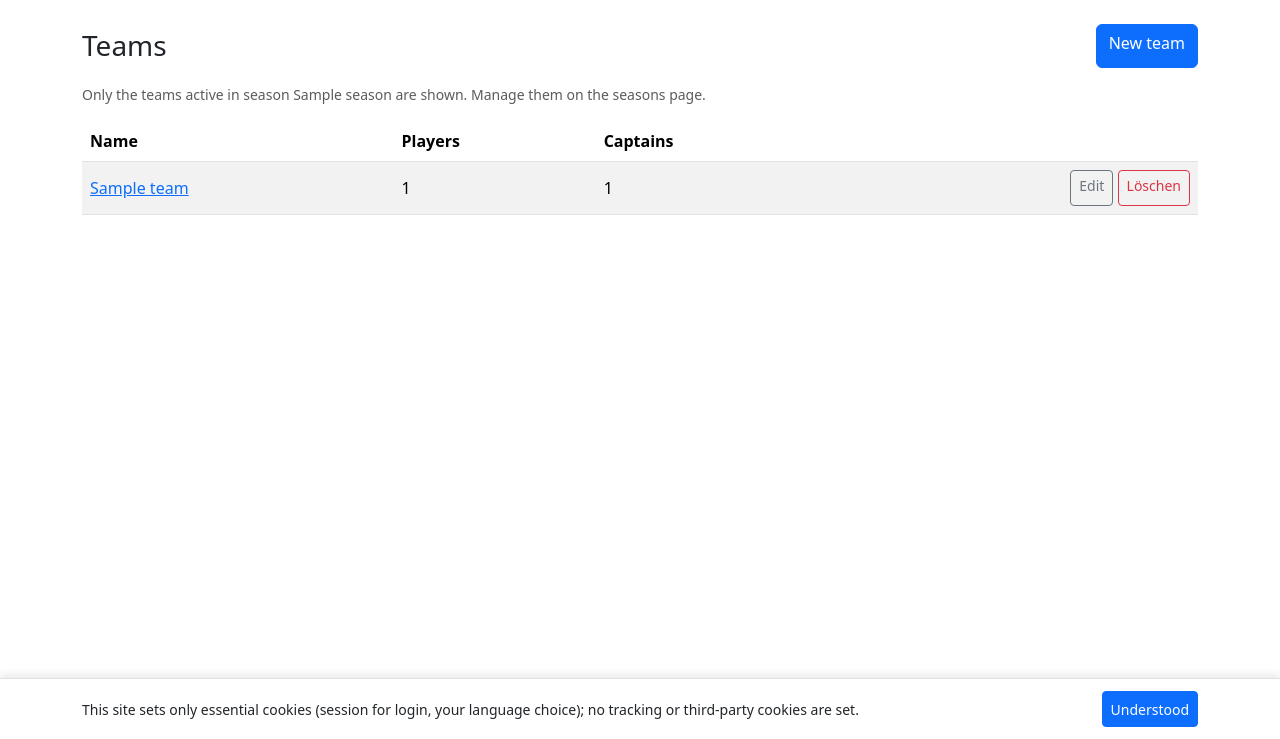
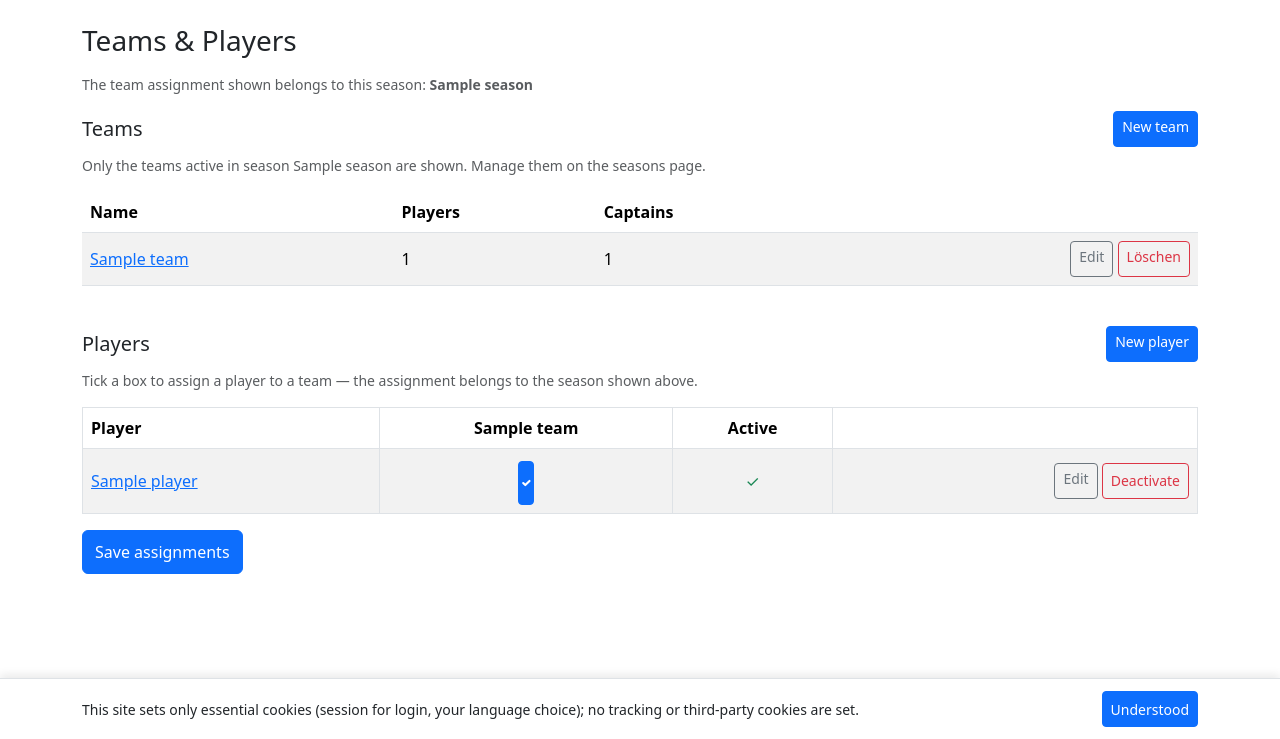
Before and after one commit to reserve85/DartsPenaltySystem, a Django app: page /teams/ in a window 1280 px wide. Shown: the part 61-800 px from the top of the page. Run offline with Django 5.2, Linux system fonts and the light colour scheme; a user stored in the database is signed in; tables that the repository leaves empty hold one stand-in row (values such as "Sample post"); some libraries are stand-ins or nearby versions.

Commit message:
Merge Teams and Players into one combined page with season-scoped assignment matrix; old URLs redirect

```diff
--- a/app/players/urls.py
+++ b/app/players/urls.py
@@ -5,7 +5,8 @@ from app.players import views
 app_name = "players"
 
 urlpatterns = [
-    path("", views.PlayerListView.as_view(), name="player_list"),
+    # The players list was merged into the combined Teams & Players page.
+    path("", views.PlayerListRedirectView.as_view(), name="player_list"),
     path("create/", views.PlayerCreateView.as_view(), name="player_create"),
     path("<int:pk>/", views.PlayerDetailView.as_view(), name="player_detail"),
     path("<int:pk>/edit/", views.PlayerUpdateView.as_view(), name="player_update"),
--- a/app/static/js/base.js
+++ b/app/static/js/base.js
@@ -7,6 +7,15 @@
         document.querySelectorAll("form[data-confirm]").forEach(function (form) {
             form.addEventListener("submit", function (event) {
                 if (!window.confirm(form.dataset.confirm)) {
+                    event.preventDefault();
+                }
+            });
+        });
+
+        // Confirm dialogs on single BUTTONS (save/submit inside a larger form).
+        document.querySelectorAll("button[data-confirm]").forEach(function (btn) {
+            btn.addEventListener("click", function (event) {
+                if (!window.confirm(btn.dataset.confirm)) {
                     event.preventDefault();
                 }
             });
--- a/app/teams/urls.py
+++ b/app/teams/urls.py
@@ -7,7 +7,8 @@ app_name = "teams"
 urlpatterns = [
     path("", views.TeamListView.as_view(), name="team_list"),
     path("create/", views.TeamCreateView.as_view(), name="team_create"),
-    path("<int:pk>/", views.TeamDetailView.as_view(), name="team_detail"),
+    # Old team page -> financial overview (which now shows the roster/balances).
+    path("<int:pk>/", views.TeamDetailRedirectView.as_view(), name="team_detail"),
     path("<int:pk>/edit/", views.TeamUpdateView.as_view(), name="team_update"),
     path("<int:pk>/delete/", views.TeamDeleteView.as_view(), name="team_delete"),
 ]
--- a/app/teams/views.py
+++ b/app/teams/views.py
@@ -1,37 +1,46 @@
-"""Team views — admin management + captain-visible detail page + guarded delete."""
+"""Team views — combined Teams & Players page (matrix) + admin CRUD + guarded delete."""
 
-from decimal import Decimal
 from typing import ClassVar
 
 from django.contrib import messages
 from django.contrib.auth.mixins import LoginRequiredMixin
-from django.core.exceptions import PermissionDenied
+from django.core.paginator import Paginator
 from django.db.models import Count
 from django.shortcuts import get_object_or_404, redirect, render
-from django.urls import reverse_lazy
+from django.urls import reverse, reverse_lazy
 from django.utils.translation import gettext_lazy as _
 from django.views import View
-from django.views.generic import CreateView, DetailView, ListView, UpdateView
+from django.views.generic import CreateView, ListView, RedirectView, UpdateView
 
 from app.core.models import AuditAction
 from app.core.permissions import (
     GROUP_ADMIN,
     GROUP_CAPTAIN,
     GroupRequiredMixin,
-    user_can_manage_team,
+    user_is_admin,
 )
 from app.core.services import log_action
 from app.matchdays.services import season_for_request
-from app.penalties.services import inactive_player_balances, team_balances
 from app.players.models import Player
-from app.players.services import player_count_annotation
+from app.players.services import assign_teams, player_count_annotation, prefetch_season_assignments
 from app.teams.forms import TeamForm
 from app.teams.models import Team
 from app.teams.services import teams_for_season
 
 
 class TeamListView(GroupRequiredMixin, LoginRequiredMixin, ListView):
-    groups: ClassVar[list] = [GROUP_ADMIN]
+    """Combined **Teams & Players** management page (admin + captain).
+
+    Top: the team table — create/edit/delete are ADMIN-only, captains see it
+    read-only. Bottom: the player list with an assignment MATRIX (players as
+    rows, the active season's teams as columns). Checking a box assigns the
+    player to that team FOR THE ACTIVE SEASON only.
+
+    Captains see every player but may only toggle THEIR OWN team column —
+    enforced server-side (disabled checkboxes are never trusted).
+    """
+
+    groups: ClassVar[list] = [GROUP_ADMIN, GROUP_CAPTAIN]
     model = Team
     template_name = "teams/team_list.html"
     context_object_name = "teams"
@@ -51,48 +60,104 @@ class TeamListView(GroupRequiredMixin, LoginRequiredMixin, ListView):
 
     def get_context_data(self, **kwargs):
         context = super().get_context_data(**kwargs)
-        season = season_for_request(self.request)
+        request = self.request
+        season = season_for_request(request)
         context["season"] = season
         # True when this season explicitly selected its teams (else ALL are active).
         context["season_teams_scoped"] = bool(season and season.teams.exists())
+
+        # --- assignment matrix -------------------------------------------------
+        columns = list(context["teams"])
+        column_pks = {t.pk for t in columns}
+        if user_is_admin(request.user):
+            context["editable_team_pks"] = column_pks
+        elif request.user.team_id:
+            context["editable_team_pks"] = {request.user.team_id} & column_pks
+        else:
+            context["editable_team_pks"] = set()
+
+        # The matrix holds ALL players (captains assign to their own team only).
+        players = Player.objects.prefetch_related(prefetch_season_assignments(season)).order_by(
+            "name", "pk"
+        )
+        page = Paginator(players, 25).get_page(request.GET.get("page"))
+        for player in page:
+            # Flat pk list — the template checks membership per column cell.
+            player.assigned_team_pks = [a.team_id for a in player.season_assignments]
+        context["page_obj"] = page
         return context
 
+    def post(self, request):
+        """Save the checkbox matrix for the active season (diff per row)."""
+        season = season_for_request(request)
+        columns = {t.pk: t for t in teams_for_season(season)}
+        column_pks = set(columns)
+        if user_is_admin(request.user):
+            editable = column_pks
+        elif request.user.team_id:
+            editable = {request.user.team_id} & column_pks
+        else:
+            editable = set()
 
-class TeamDetailView(GroupRequiredMixin, LoginRequiredMixin, DetailView):
+        checked: set[tuple[int, int]] = set()
+        for value in request.POST.getlist("assign"):
+            try:
+                player_pk, team_pk = (int(part) for part in value.split(":", 1))
+            except ValueError:
+                continue
+            checked.add((player_pk, team_pk))
+
+        player_pks = []
+        for value in request.POST.getlist("players"):
+            try:
+                player_pks.append(int(value))
+            except ValueError:
+                continue
+
+        changed = 0
+        queryset = Player.objects.prefetch_related(prefetch_season_assignments(season)).filter(
+            pk__in=player_pks
+        )
+        for player in queryset:
+            current = {a.team_id for a in player.season_assignments}
+            desired = {t_pk for (p_pk, t_pk) in checked if p_pk == player.pk}
+            # Only THIS user's editable columns change; everything else
+            # (other teams of the season, teams outside the season scope)
+            # stays exactly as it is.
+            final_pks = (current - editable) | (desired & editable)
+            if final_pks == current:
+                continue
+            final = [a.team for a in player.season_assignments if a.team_id in final_pks]
+            final += [columns[t_pk] for t_pk in sorted(final_pks - current)]
+            assign_teams(player, final, season=season)
+            changed += 1
+
+        if changed:
+            log_action(
+                AuditAction.PLAYER_UPDATED,
+                user=request.user,
+                metadata={
+                    "season_id": season.pk if season else None,
+                    "changed_players": changed,
+                },
+            )
+            messages.success(
+                request,
+                _("Assignments saved for %(count)d player(s).") % {"count": changed},
+            )
+        else:
+            messages.success(request, _("No assignment changes."))
+        return redirect("teams:team_list")
+
+
+class TeamDetailRedirectView(GroupRequiredMixin, LoginRequiredMixin, RedirectView):
+    """The standalone team page was merged into the financial overview."""
+
     groups: ClassVar[list] = [GROUP_ADMIN, GROUP_CAPTAIN]
-    model = Team
-    template_name = "teams/team_detail.html"
-    context_object_name = "team"
+    permanent = False
 
-    def get_object(self, queryset=None):
-        team = super().get_object(queryset)
-        if not user_can_manage_team(self.request.user, team):
-            raise PermissionDenied
-        return team
-
-    def get_context_data(self, **kwargs):
-        context = super().get_context_data(**kwargs)
-        team = self.object
-        season = season_for_request(self.request)
-        # Total/paid/open per roster player, scoped to THIS team and season (M3).
-        rows = list(team_balances(team, season=season)) + list(
-            inactive_player_balances(team, season=season)
-        )
-        totals = {row.pk: row.total for row in rows}
-        balances = {row.pk: row.balance for row in rows}
-        paid = {row.pk: row.paid for row in rows}
-        context["player_rows"] = [
-            {
-                "player": player,
-                "total": totals.get(player.pk, Decimal(0)),
-                "balance": balances.get(player.pk, Decimal(0)),
-                "paid": paid.get(player.pk, Decimal(0)),
-            }
-            # Season-dependent roster: players assigned to THIS team in the
-            # active season (not every player who ever played for it).
-            for player in Player.objects.in_team(team, season)
-        ]
-        return context
+    def get_redirect_url(self, *args, **kwargs):
+        return f"{reverse('dashboard:financial_overview')}?team={kwargs['pk']}"
 
 
 class TeamCreateView(GroupRequiredMixin, LoginRequiredMixin, CreateView):
@@ -145,7 +210,7 @@ class TeamDeleteView(GroupRequiredMixin, LoginRequiredMixin, View):
                     "matchdays or linked captain accounts."
                 ),
             )
-            return redirect("teams:team_detail", pk=team.pk)
+            return redirect("teams:team_list")
         log_action(AuditAction.TEAM_DELETED, user=request.user, target=team)
         name = team.name
         team.delete()
--- a/app/templates/base.html
+++ b/app/templates/base.html
@@ -61,17 +61,8 @@
                                 {% translate "Team area" %}
                             </a>
                             <ul class="dropdown-menu">
-                                {% if request.user.is_admin %}
-                                    <li>
-                                        <a class="dropdown-item" href="{% url 'teams:team_list' %}">{% translate "Teams" %}</a>
-                                    </li>
-                                {% elif request.user.team %}
-                                    <li>
-                                        <a class="dropdown-item" href="{% url 'teams:team_detail' request.user.team.pk %}">{% translate "My Team" %}</a>
-                                    </li>
-                                {% endif %}
                                 <li>
-                                    <a class="dropdown-item" href="{% url 'players:player_list' %}">{% translate "Players" %}</a>
+                                    <a class="dropdown-item" href="{% url 'teams:team_list' %}">{% translate "Teams & Players" %}</a>
                                 </li>
                                 <li>
                                     <a class="dropdown-item" href="{% url 'matchdays:matchday_list' %}">{% translate "Matchdays" %}</a>
--- a/app/templates/players/player_detail.html
+++ b/app/templates/players/player_detail.html
@@ -29,7 +29,7 @@
         <tbody>
         {% for row in team_rows %}
             <tr>
-                <td><a href="{% url 'teams:team_detail' row.team.pk %}">{{ row.team.name }}</a></td>
+                <td><a href="{% url 'dashboard:financial_overview' %}?team={{ row.team.pk }}">{{ row.team.name }}</a></td>
                 <td class="text-end text-danger">{{ row.total|floatformat:2 }} €</td>
                 <td class="text-end text-success">{{ row.paid|floatformat:2 }} €</td>
                 <td class="text-end text-danger">{{ row.balance|floatformat:2 }} €</td>
--- a/app/templates/players/player_form.html
+++ b/app/templates/players/player_form.html
@@ -21,7 +21,7 @@
     {% endfor %}
     <div class="d-flex gap-2">
         <button type="submit" class="btn btn-primary">{% translate "Save" %}</button>
-        <a class="btn btn-outline-secondary" href="{% url 'players:player_list' %}">{% translate "Cancel" %}</a>
+        <a class="btn btn-outline-secondary" href="{% url 'teams:team_list' %}">{% translate "Cancel" %}</a>
     </div>
 </form>
 {% endblock %}
--- a/app/templates/teams/team_confirm_delete.html
+++ b/app/templates/teams/team_confirm_delete.html
@@ -15,7 +15,7 @@
     <form method="post">
         {% csrf_token %}
         <button type="submit" class="btn btn-danger">{% translate "Delete permanently" %}</button>
-        <a class="btn btn-outline-secondary" href="{% url 'teams:team_detail' team.pk %}">{% translate "Cancel" %}</a>
+        <a class="btn btn-outline-secondary" href="{% url 'teams:team_list' %}">{% translate "Cancel" %}</a>
     </form>
 </div>
 {% endblock %}
--- a/app/templates/teams/team_list.html
+++ b/app/templates/teams/team_list.html
@@ -1,36 +1,46 @@
 {% extends "base.html" %}
 {% load i18n %}
-{% block title %}{% translate "Teams" %} – {% translate "Darts Penalty Manager" %}{% endblock %}
+{% block title %}{% translate "Teams & Players" %} – {% translate "Darts Penalty Manager" %}{% endblock %}
 {% block content %}
-<div class="d-flex justify-content-between align-items-center mb-3">
-    <h1 class="h3 mb-0">{% translate "Teams" %}</h1>
-    <a class="btn btn-primary" href="{% url 'teams:team_create' %}">{% translate "New team" %}</a>
+<h1 class="h3 mb-3">{% translate "Teams & Players" %}</h1>
+{% if season %}
+    <p class="text-muted small">{% translate "The team assignment shown belongs to this season:" %} <strong>{{ season.name }}</strong></p>
+{% endif %}
+
+{# ------------------------------------------------------------------ Teams #}
+<div class="d-flex justify-content-between align-items-center mb-2">
+    <h2 class="h5 mb-0">{% translate "Teams" %}</h2>
+    {% if request.user.is_admin %}
+        <a class="btn btn-primary btn-sm" href="{% url 'teams:team_create' %}">{% translate "New team" %}</a>
+    {% endif %}
 </div>
 {% if season_teams_scoped %}
     <p class="text-muted small">
         {% blocktranslate with name=season.name %}Only the teams active in season {{ name }} are shown. Manage them on the seasons page.{% endblocktranslate %}
     </p>
 {% endif %}
-<div class="table-responsive">
+<div class="table-responsive mb-4">
     <table class="table table-striped align-middle">
         <thead>
         <tr>
             <th>{% translate "Name" %}</th>
             <th>{% translate "Players" %}</th>
             <th>{% translate "Captains" %}</th>
-            <th></th>
+            {% if request.user.is_admin %}<th></th>{% endif %}
         </tr>
         </thead>
         <tbody>
         {% for team in teams %}
             <tr>
-                <td><a href="{% url 'teams:team_detail' team.pk %}">{{ team.name }}</a></td>
+                <td><a href="{% url 'dashboard:financial_overview' %}?team={{ team.pk }}">{{ team.name }}</a></td>
                 <td>{{ team.player_count }}</td>
                 <td>{{ team.captain_count }}</td>
-                <td class="text-end text-nowrap">
-                    <a class="btn btn-sm btn-outline-secondary" href="{% url 'teams:team_update' team.pk %}">{% translate "Edit" %}</a>
-                    <a class="btn btn-sm btn-outline-danger" href="{% url 'teams:team_delete' team.pk %}">{% translate "Delete" %}</a>
-                </td>
+                {% if request.user.is_admin %}
+                    <td class="text-end text-nowrap">
+                        <a class="btn btn-sm btn-outline-secondary" href="{% url 'teams:team_update' team.pk %}">{% translate "Edit" %}</a>
+                        <a class="btn btn-sm btn-outline-danger" href="{% url 'teams:team_delete' team.pk %}">{% translate "Delete" %}</a>
+                    </td>
+                {% endif %}
             </tr>
         {% empty %}
             <tr><td colspan="4" class="text-center text-muted py-4">{% translate "No teams yet." %}</td></tr>
@@ -38,4 +48,60 @@
         </tbody>
     </table>
 </div>
+
+{# ------------------------------------------------- Players + assignment matrix #}
+<div class="d-flex justify-content-between align-items-center mb-2">
+    <h2 class="h5 mb-0">{% translate "Players" %}</h2>
+    <a class="btn btn-primary btn-sm" href="{% url 'players:player_create' %}">{% translate "New player" %}</a>
+</div>
+<p class="text-muted small">{% translate "Tick a box to assign a player to a team — the assignment belongs to the season shown above." %}</p>
+<form method="post">
+    {% csrf_token %}
+    <div class="table-responsive">
+        <table class="table table-striped table-bordered align-middle">
+            <thead>
+            <tr>
+                <th>{% translate "Player" %}</th>
+                {% for team in teams %}<th class="text-center">{{ team.name }}</th>{% endfor %}
+                <th class="text-center">{% translate "Active" %}</th>
+                <th></th>
+            </tr>
+            </thead>
+            <tbody>
+            {% for player in page_obj %}
+                <tr>
+                    <td>
+                        <input type="hidden" name="players" value="{{ player.pk }}">
+                        <a href="{% url 'players:player_detail' player.pk %}">{{ player.name }}</a>
+                    </td>
+                    {% for team in teams %}
+                        <td class="text-center">
+                            <input type="checkbox" class="form-check-input" name="assign"
+                                   value="{{ player.pk }}:{{ team.pk }}"
+                                   {% if team.pk in player.assigned_team_pks %}checked{% endif %}
+                                   {% if team.pk not in editable_team_pks %}disabled{% endif %}
+                                   aria-label="{{ player.name }} – {{ team.name }}">
+                        </td>
+                    {% endfor %}
+                    <td class="text-center">{% if player.active %}<span class="text-success">✓</span>{% else %}<span class="text-danger">✗</span>{% endif %}</td>
+                    <td class="text-end text-nowrap">
+                        <a class="btn btn-sm btn-outline-secondary" href="{% url 'players:player_update' player.pk %}">{% translate "Edit" %}</a>
+                        {% if player.active %}
+                            {# Posts to the deactivate endpoint via formaction — a nested <form> is not valid HTML inside the matrix form. #}
+                            <button class="btn btn-sm btn-outline-danger" type="submit"
+                                    formaction="{% url 'players:player_deactivate' player.pk %}"
+                                    data-confirm="{% translate 'Deactivate this player?' %}">{% translate "Deactivate" %}</button>
+                        {% endif %}
+                    </td>
+                </tr>
+            {% empty %}
+                <tr><td colspan="{{ teams|length|add:3 }}" class="text-center text-muted py-4">{% translate "No players yet." %}</td></tr>
+            {% endfor %}
+            </tbody>
+        </table>
+    </div>
+    <button type="submit" class="btn btn-primary"
+            data-confirm="{% translate 'Save the player/team assignments?' %}">{% translate "Save assignments" %}</button>
+</form>
+{% include "includes/_pagination.html" with page_obj=page_obj %}
 {% endblock %}
```
Also changed, not shown: app/players/views.py (+16 -32 lines), app/templates/dashboard/financial_overview.html (+5 -2 lines), app/templates/players/player_list.html (deleted, +0 -48 lines), app/templates/teams/team_detail.html (deleted, +0 -54 lines), tests/test_players.py (+8 -5 lines), tests/test_season_assignments.py (+21 -13 lines), tests/test_teams.py (+86 -9 lines), tests/test_templates.py (+17 -7 lines).
